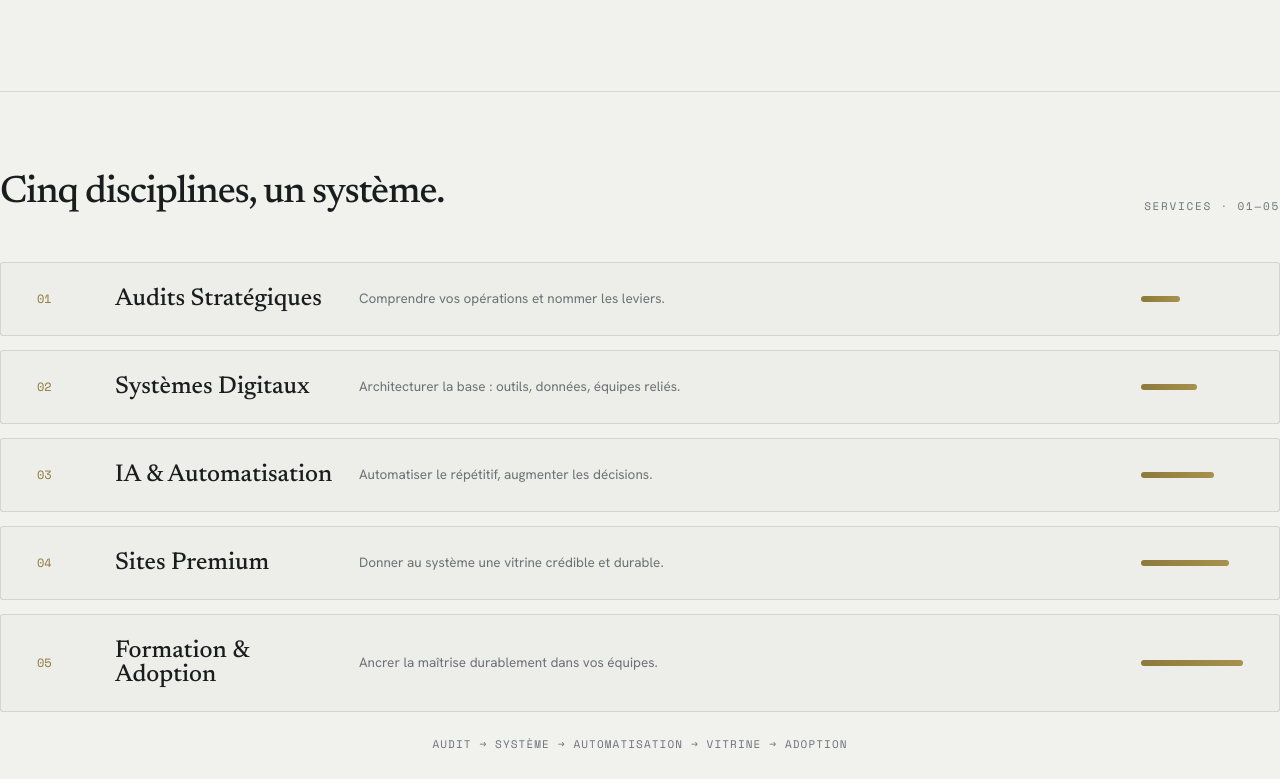
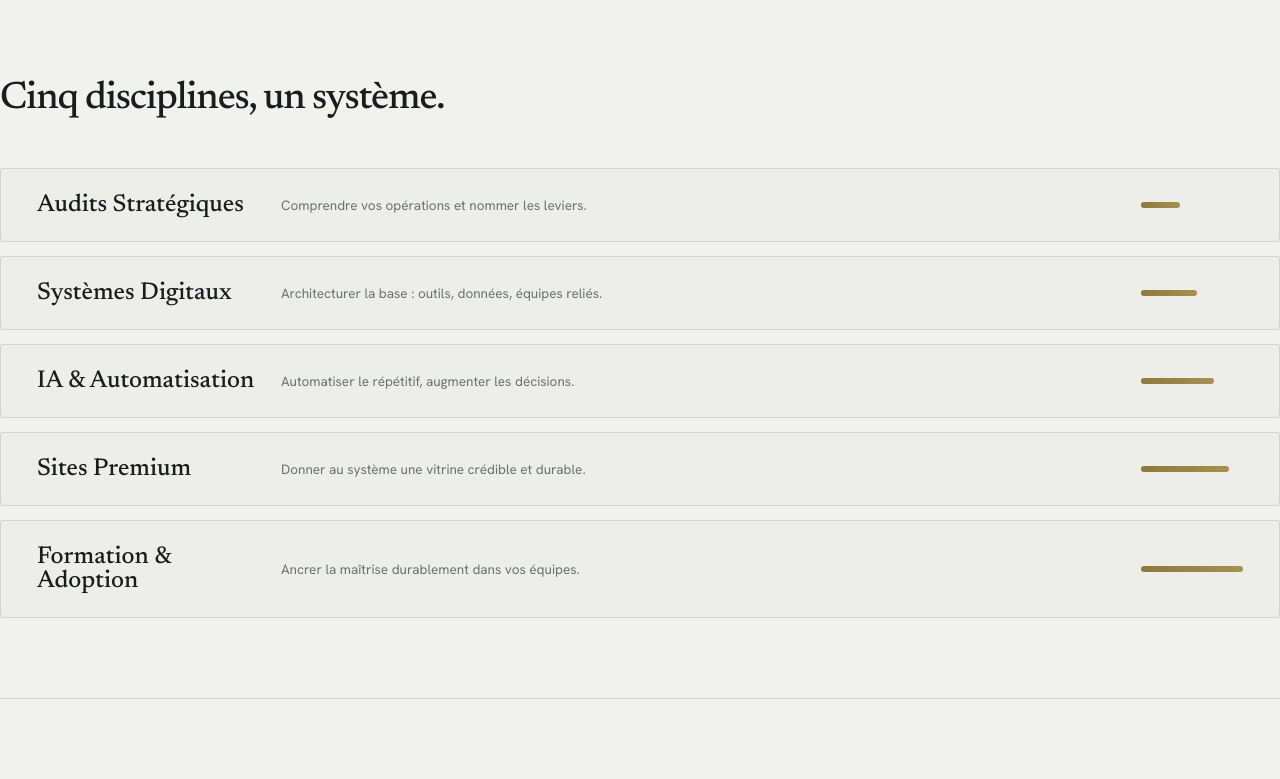
Before and after one commit to ozaance/realpowamekka, a Next.js app: page / in a window 1280 px wide. Shown: the part 2003-2782 px from the top of the page. Built offline with nearby package versions, Linux system fonts and the light colour scheme; a web font is replaced by a local one.

Commit message:
Modales détaillées pour les services, retrait éléments superflus (chiffres, barre process), ajustements wording Hero/CTA

```diff
--- a/components/CTAFinal.tsx
+++ b/components/CTAFinal.tsx
@@ -12,7 +12,7 @@ export default function CTAFinal() {
           de vos systèmes.
         </h2>
         <p className="sub">
-          Un échange de 30 minutes suffit pour identifier vos premiers leviers de clarté, d&apos;efficacité et de croissance.
+          Un seul échange peut révéler vos premiers leviers de clarté, d&apos;efficacité et de croissance.
         </p>
         <div className="acts">
           <a className="btn" href="https://wa.me/33605715122?text=Bonjour%2C%20je%20souhaite%20demander%20un%20audit%20pour%20mon%20entreprise." target="_blank" rel="noopener noreferrer" style={{ borderRadius: 18 }}>Demander un audit <span className="ar">{"\u2192"}</span></a>
--- a/components/Conviction.tsx
+++ b/components/Conviction.tsx
@@ -3,11 +3,7 @@ export default function Conviction() {
     <section className="philo wrap">
       <div className="v-philo complexite">
         <div className="head">
-          <h2 className="display rv d2">
-            Nous transformons la
-            <br />
-            complexité en maîtrise.
-          </h2>
+          <h3 className="shead rv d1">Nous transformons la complexité en maîtrise.</h3>
         </div>
         <div className="ct rv d3">
           <div className="cbox before">
--- a/components/Hero.tsx
+++ b/components/Hero.tsx
@@ -10,11 +10,11 @@ export default function Hero() {
             plus claires.
           </h1>
           <p className="lede rv d3">
-            POWAMEKKA conçoit les systèmes et l&apos;IA qui mettent de l&apos;ordre dans la complexité.
+            <span style={{ color: 'var(--gold)', fontFamily: 'var(--font-display)', fontWeight: 500, letterSpacing: '0.2em' }}>POWAMEKKA</span> conçoit les systèmes et l&apos;IA qui mettent de l&apos;ordre dans la complexité.
           </p>
           <div className="hero-actions rv d4">
             <a className="btn" href="https://wa.me/33605715122?text=Bonjour%2C%20je%20souhaite%20demander%20un%20audit%20pour%20mon%20entreprise." target="_blank" rel="noopener noreferrer" style={{ borderRadius: 18 }}>Demander un audit <span className="ar">{"\u2192"}</span></a>
-            <a className="btn ghost" href="#approche" style={{ borderRadius: 18 }}>Notre approche</a>
+            <a className="btn ghost" href="#services" style={{ borderRadius: 18 }}>Notre approche</a>
           </div>
           <div className="hero-proof rv d5">
             <div className="p">
--- a/components/Methode.tsx
+++ b/components/Methode.tsx
@@ -3,7 +3,6 @@ export default function Methode() {
     <section className="method wrap" id="methode">
       <div className="sec-head">
         <h3 className="shead rv d1">Une méthode qui inspire confiance.</h3>
-        <span className="idx rv d1">Méthode · 4 étapes</span>
       </div>
       <div className="steps">
         <div className="step rv d1">
--- a/components/Services.tsx
+++ b/components/Services.tsx
@@ -1,56 +1,133 @@
+'use client';
+
+import { useEffect, useState } from 'react';
+
+type Service = {
+  id: string;
+  title: string;
+  lede: string;
+  body: string;
+  points: string[];
+  width: number;
+};
+
+const services: Service[] = [
+  {
+    id: "audits",
+    title: "Audits Stratégiques",
+    lede: "Comprendre vos opérations et nommer les leviers.",
+    body: "Avant toute solution, nous prenons le temps de comprendre votre réalité : vos outils, vos flux de travail, vos points de friction. Cet audit n'est pas un rapport théorique, mais un diagnostic concret qui révèle où se cachent vos leviers de clarté, d'efficacité et de croissance.",
+    points: [
+      "Diagnostic complet de vos outils et flux de travail",
+      "Cartographie des points de friction et des opportunités",
+      "Plan d'action priorisé, avec un impact estimé pour chaque levier",
+    ],
+    width: 38,
+  },
+  {
+    id: "systemes",
+    title: "Systèmes Digitaux",
+    lede: "Architecturer la base : outils, données, équipes reliés.",
+    body: "Nous construisons l'architecture qui relie vos outils entre eux : CRM, facturation, planning, communication. Vos données circulent automatiquement d'un système à l'autre, sans ressaisie manuelle ni perte d'information entre vos équipes.",
+    points: [
+      "Connexion de vos outils existants (CRM, facturation, planning)",
+      "Centralisation et fiabilisation de vos données",
+      "Documentation claire du système pour vos équipes",
+    ],
+    width: 55,
+  },
+  {
+    id: "ia",
+    title: "IA & Automatisation",
+    lede: "Automatiser le répétitif, augmenter les décisions.",
+    body: "L'intelligence artificielle prend en charge les tâches répétitives : rédaction de devis, tri des messages, relances clients. Pendant ce temps, des tableaux de bord vous donnent une vision claire pour décider plus vite et avec plus de justesse.",
+    points: [
+      "Automatisation des tâches administratives répétitives",
+      "Assistants IA pour la rédaction de devis et réponses clients",
+      "Tableaux de bord pour des décisions plus rapides et mieux informées",
+    ],
+    width: 72,
+  },
+  {
+    id: "sites",
+    title: "Sites Premium",
+    lede: "Donner au système une vitrine crédible et durable.",
+    body: "Votre site n'est pas un dépliant en ligne : c'est la vitrine de votre système. Nous le construisons rapide, crédible et pensé pour convertir, en le reliant directement à vos outils internes pour que chaque demande arrive là où il faut.",
+    points: [
+      "Design sur-mesure aligné à votre identité",
+      "Développement rapide et optimisé (Next.js)",
+      "Intégration avec vos outils internes (devis, contact, prise de rendez-vous)",
+    ],
+    width: 86,
+  },
+  {
+    id: "formation",
+    title: "Formation & Adoption",
+    lede: "Ancrer la maîtrise durablement dans vos équipes.",
+    body: "Un système n'a de valeur que si vos équipes le maîtrisent. Nous formons vos collaborateurs aux nouveaux outils et restons présents après le déploiement, pour que les bonnes habitudes s'installent durablement, pas seulement le jour de la livraison.",
+    points: [
+      "Formations pratiques adaptées à votre équipe",
+      "Documentation et supports de référence",
+      "Accompagnement post-déploiement pour ancrer les nouvelles habitudes",
+    ],
+    width: 100,
+  },
+];
+
 export default function Services() {
+  const [activeId, setActiveId] = useState<string | null>(null);
+  const active = services.find((s) => s.id === activeId) ?? null;
+
+  useEffect(() => {
+    if (!active) return;
+    document.body.style.overflow = 'hidden';
+    const onKey = (e: KeyboardEvent) => {
+      if (e.key === 'Escape') setActiveId(null);
+    };
+    window.addEventListener('keydown', onKey);
+    return () => {
+      document.body.style.overflow = '';
+      window.removeEventListener('keydown', onKey);
+    };
+  }, [active]);
+
   return (
     <section className="svc wrap" id="services">
       <div className="sec-head">
         <h3 className="shead rv d1">Cinq disciplines, un système.</h3>
-        <span className="idx rv d1">Services · 01—05</span>
       </div>
 
       <div className="v-svc pile">
         <div className="stack rv d1">
-          <div className="layer">
-            <span className="no">01</span>
-            <h4>Audits Stratégiques</h4>
-            <p>Comprendre vos opérations et nommer les leviers.</p>
-            <div className="barwrap">
-              <div className="bar" style={{ width: '38%' }} />
+          {services.map((s) => (
+            <div key={s.id} className="layer" role="button" tabIndex={0} onClick={() => setActiveId(s.id)} onKeyDown={(e) => e.key === 'Enter' && setActiveId(s.id)}>
+              <h4>{s.title}</h4>
+              <p>{s.lede}</p>
+              <div className="barwrap">
+                <div className="bar" style={{ width: `${s.width}%` }} />
+              </div>
             </div>
-          </div>
-          <div className="layer">
-            <span className="no">02</span>
-            <h4>Systèmes Digitaux</h4>
-            <p>Architecturer la base : outils, données, équipes reliés.</p>
-            <div className="barwrap">
-              <div className="bar" style={{ width: '55%' }} />
-            </div>
-          </div>
-          <div className="layer">
-            <span className="no">03</span>
-            <h4>IA &amp; Automatisation</h4>
-            <p>Automatiser le répétitif, augmenter les décisions.</p>
-            <div className="barwrap">
-              <div className="bar" style={{ width: '72%' }} />
-            </div>
-          </div>
-          <div className="layer">
-            <span className="no">04</span>
-            <h4>Sites Premium</h4>
-            <p>Donner au système une vitrine crédible et durable.</p>
-            <div className="barwrap">
-              <div className="bar" style={{ width: '86%' }} />
-            </div>
-          </div>
-          <div className="layer">
-            <span className="no">05</span>
-            <h4>Formation &amp; Adoption</h4>
-            <p>Ancrer la maîtrise durablement dans vos équipes.</p>
-            <div className="barwrap">
-              <div className="bar" style={{ width: '100%' }} />
-            </div>
+          ))}
+        </div>
+      </div>
+
+      {active && (
+        <div className="svc-modal-overlay" onClick={() => setActiveId(null)}>
+          <div className="svc-modal" onClick={(e) => e.stopPropagation()}>
+            <button className="svc-modal-close" onClick={() => setActiveId(null)} aria-label="Fermer">{"\u00D7"}</button>
+            <span className="svc-modal-kicker">Service</span>
+            <h3 className="svc-modal-title">{active.title}</h3>
+            <p className="svc-modal-lede">{active.lede}</p>
+            <p className="svc-modal-body">{active.body}</p>
+            <ul className="svc-modal-points">
+              {active.points.map((p) => (
+                <li key={p}>{p}</li>
+              ))}
+            </ul>
+            <a className="btn" href="https://wa.me/33605715122?text=Bonjour%2C%20je%20souhaite%20demander%20un%20audit%20pour%20mon%20entreprise." target="_blank" rel="noopener noreferrer" style={{ borderRadius: 18 }} onClick={() => setActiveId(null)}>Demander un audit<span className="ar">{"\u2192"}</span></a>
           </div>
         </div>
-        <div className="flowlabel">Audit → Système → Automatisation → Vitrine → Adoption</div>
-      </div>
+      )}
     </section>
   );
 }
--- a/styles/hikari-v2.css
+++ b/styles/hikari-v2.css
@@ -323,7 +323,7 @@ h3.shead{font-family:var(--font-display);font-weight:var(--disp-weight);
 @media (max-width:860px){.srow{grid-template-columns:46px 1fr;grid-template-areas:"no h" "p p" "tag tag";gap:12px 18px}.srow .no{grid-area:no}.srow h4{grid-area:h}.srow p{grid-area:p}.srow .tag{grid-area:tag}.srow .ar{display:none}}
 /* pile (system stack / pipeline) */
 .v-svc.pile .stack{display:flex;flex-direction:column;gap:14px}
-.v-svc.pile .layer{display:grid;grid-template-columns:54px 220px 1fr auto;gap:24px;align-items:center;
+.v-svc.pile .layer{display:grid;grid-template-columns:220px 1fr auto;gap:24px;align-items:center;
   background:color-mix(in oklab,var(--plaster) 40%,var(--paper));border:1px solid var(--line);border-radius:3px;
   padding:24px clamp(20px,3vw,36px);transition:.4s var(--ease)}
 .v-svc.pile .layer:hover{background:#fff;transform:translateX(6px);box-shadow:0 22px 44px -34px rgba(28,24,19,.4)}
@@ -333,7 +333,7 @@ h3.shead{font-family:var(--font-display);font-weight:var(--disp-weight);
 .v-svc.pile .layer .bar{height:6px;border-radius:3px;background:linear-gradient(90deg,var(--gold),var(--gold-soft));align-self:center;width:100%}
 .v-svc.pile .layer .barwrap{width:clamp(60px,8vw,120px);justify-self:end}
 .v-svc.pile .flowlabel{font-family:var(--font-mono);font-size:11px;letter-spacing:.1em;text-transform:uppercase;color:var(--ink-dim);text-align:center;margin-top:24px}
-@media (max-width:860px){.v-svc.pile .layer{grid-template-columns:40px 1fr;grid-template-areas:"no h" "p p"}.v-svc.pile .layer .no{grid-area:no}.v-svc.pile .layer h4{grid-area:h}.v-svc.pile .layer p{grid-area:p}.v-svc.pile .layer .barwrap{display:none}}
+@media (max-width:860px){.v-svc.pile .layer{grid-template-columns:1fr;grid-template-areas:"h" "p"}.v-svc.pile .layer h4{grid-area:h}.v-svc.pile .layer p{grid-area:p}.v-svc.pile .layer .barwrap{display:none}}
 
 /* ============================================================
    METHOD (always on)
@@ -406,4 +406,70 @@ html.preload .d3{animation-delay:.28s}html.preload .d4{animation-delay:.4s}html.
 }
 
 /* Recentrage du titre de la section Conviction */
-.v-philo.complexite .head { text-align: center; }
+
+/* Recentrage du bloc Mission */
+.posband > div { text-align: center; }
+.posband p { margin-left: auto; margin-right: auto; }
+.posband .sectors { justify-content: center; }
+
+/* ---------- SERVICES: clickable cards + detail modal ---------- */
+.v-svc.pile .layer{cursor:pointer}
+
+.svc-modal-overlay{
+  position:fixed;inset:0;z-index:100;
+  background:color-mix(in oklab, var(--ink) 55%, transparent);
+  backdrop-filter:blur(4px);
+  display:flex;align-items:center;justify-content:center;
+  padding:24px;
+}
+.svc-modal{
+  position:relative;
+  background:var(--paper);
+  border:1px solid var(--line);
+  border-radius:4px;
+  max-width:560px;width:100%;
+  max-height:86vh;overflow-y:auto;
+  padding:clamp(32px,5vw,52px);
+  box-shadow:0 60px 120px -50px rgba(0,0,0,.45);
+}
+.svc-modal-close{
+  position:absolute;top:18px;right:18px;
+  width:32px;height:32px;
+  display:flex;align-items:center;justify-content:center;
+  font-size:20px;line-height:1;color:var(--ink-dim);
+  background:transparent;border:none;cursor:pointer;
+  transition:color .3s;
+}
+.svc-modal-close:hover{color:var(--ink)}
+.svc-modal-kicker{
+  font-family:var(--font-mono);font-size:11px;letter-spacing:.16em;
+  text-transform:uppercase;color:var(--gold);
+}
+.svc-modal-title{
+  font-family:var(--font-display);font-weight:var(--disp-weight);
+  font-size:clamp(26px,3.2vw,36px);line-height:1.1;
+  margin-top:14px;color:var(--ink);
+}
+.svc-modal-lede{
+  font-size:15px;line-height:1.6;color:var(--ink-soft);
+  margin-top:16px;
+}
+.svc-modal-body{
+  font-size:14px;line-height:1.75;color:var(--ink-dim);
+  margin-top:18px;
+}
+.svc-modal-points{
+  margin-top:24px;padding-top:24px;border-top:1px solid var(--line);
+  display:flex;flex-direction:column;gap:12px;
+  list-style:none;
+}
+.svc-modal-points li{
+  font-size:13.5px;line-height:1.5;color:var(--ink-soft);
+  padding-left:18px;position:relative;
+}
+.svc-modal-points li::before{
+  content:"";position:absolute;left:0;top:7px;
+  width:7px;height:1px;background:var(--gold);
+}
+.svc-modal .btn{margin-top:32px}
+@media (max-width:600px){.svc-modal{padding:32px 24px}}
```
